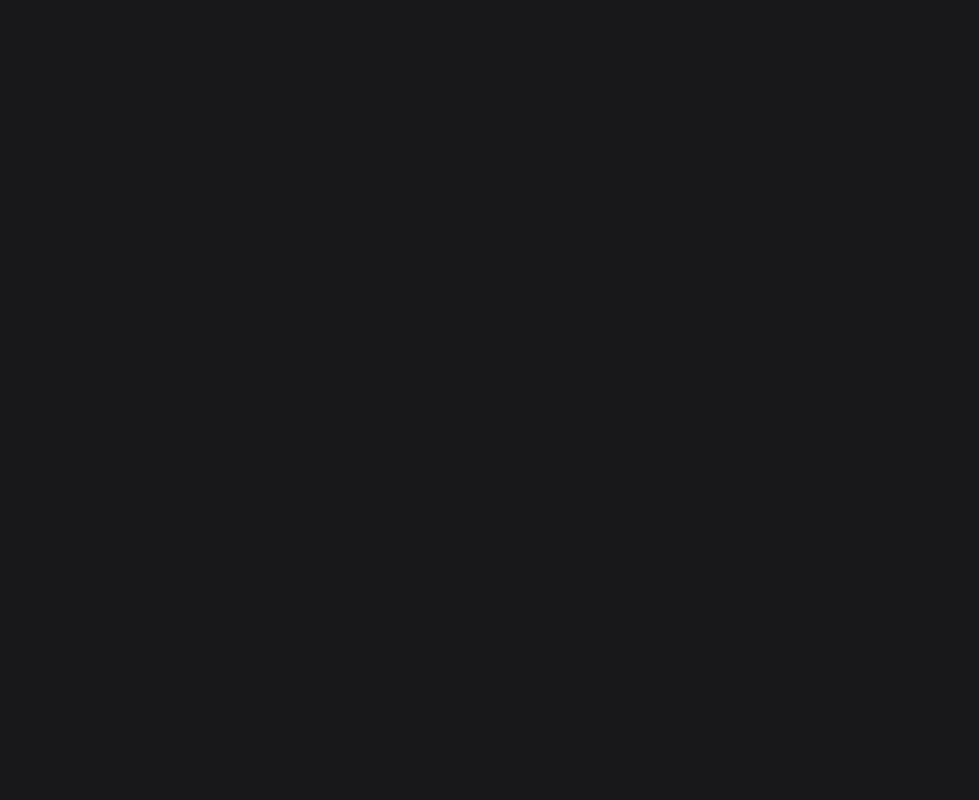
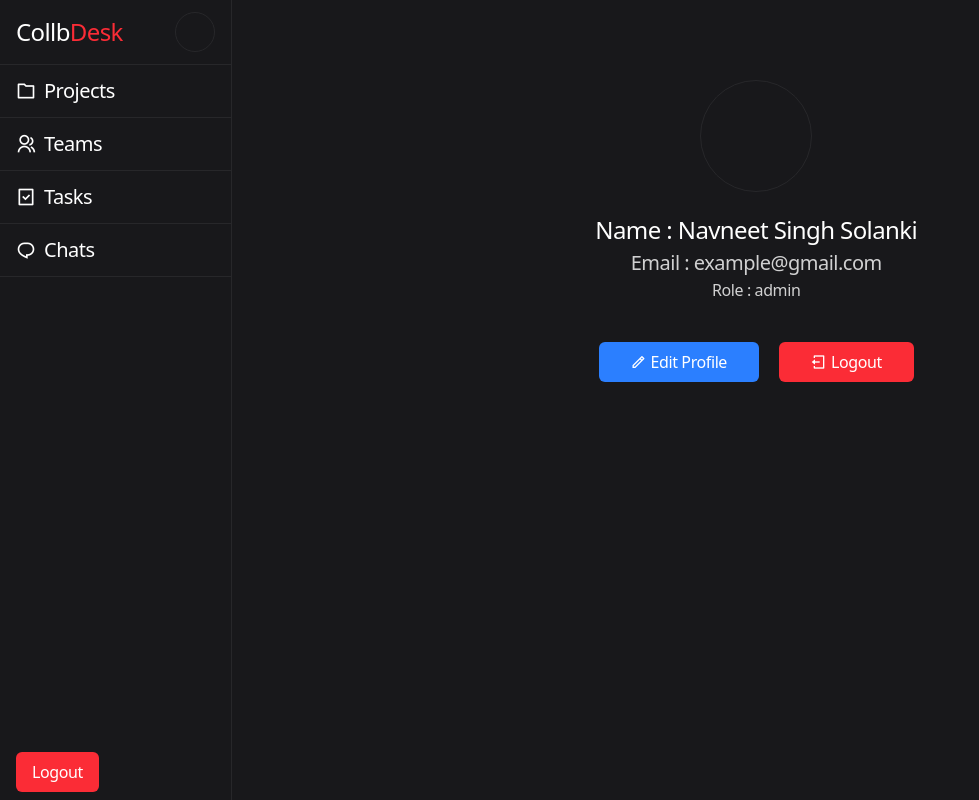
Before and after one commit to navneetnavneetnavneet/CollabDesk, a React (Vite) app in the folder Frontend/: page /profile in a window 1280 px wide. Before the commit this address had no page. Shown: the whole page, without its empty margins (0-979 px from the left). Built offline with nearby package versions, Linux system fonts and the light colour scheme.

Commit message:
profile page ui is done

```diff
--- a/Frontend/src/components/layout/MobileNavbar.jsx
+++ b/Frontend/src/components/layout/MobileNavbar.jsx
@@ -1,7 +1,8 @@
 import React, { useState } from "react";
-import { Link } from "react-router-dom";
+import { Link, useNavigate } from "react-router-dom";
 
 const MobileNavbar = () => {
+  const navigate = useNavigate();
   const [width, setWidth] = useState(0);
 
   return (
@@ -16,7 +17,10 @@ const MobileNavbar = () => {
             Collb<span className="text-red-500">Desk</span>
           </h1>
         </div>
-        <div className="w-10 h-10 rounded-full border border-zinc-800 overflow-hidden cursor-pointer"></div>
+        <div
+          onClick={() => navigate("/profile")}
+          className="w-10 h-10 rounded-full border border-zinc-800 overflow-hidden cursor-pointer"
+        ></div>
       </nav>
       <aside
         style={{ width: `${width}%` }}
--- /dev/null
+++ b/Frontend/src/pages/Profile.jsx
@@ -0,0 +1,42 @@
+import React from "react";
+import { useNavigate } from "react-router-dom";
+
+const Profile = () => {
+  const navigate = useNavigate();
+
+  return (
+    <div className="w-full h-full px-4 sm:px-10">
+      <div className="w-full md:w-2/3 lg:w-2/3 mx-auto pt-10 sm:pt-20 flex flex-col gap-5 items-center">
+        <div className="w-28 h-28 rounded-full border border-zinc-800 overflow-hidden"></div>
+        <div className="flex flex-col items-center justify-center">
+          <h3 className="text-[1.5rem] font-medium tracking-tight">
+            Name : Navneet Singh Solanki
+          </h3>
+          <h4 className="text-[1.25rem] font-normal tracking-tight opacity-80">
+            Email : example@gmail.com
+          </h4>
+          <h5 className="text-[1rem] font-normal tracking-tight opacity-80">
+            Role : admin
+          </h5>
+        </div>
+        <div className="w-full pt-5 flex items-center justify-center gap-5">
+          <button
+            onClick={() => navigate("/edit-profile")}
+            className="w-fit flex items-center justify-center gap-1 px-8 py-2 rounded-md bg-blue-500 hover:bg-blue-600 border-none outline-none cursor-pointer"
+          >
+            <i className="ri-pencil-line"></i>
+            <span className="text-base font-normal tracking-tight">
+              Edit Profile
+            </span>
+          </button>
+          <button className="w-fit flex items-center justify-center gap-1 px-8 py-2 rounded-md bg-red-500 hover:bg-red-600 border-none outline-none cursor-pointer">
+            <i className="ri-logout-box-line"></i>
+            <span className="text-base font-normal tracking-tight">Logout</span>
+          </button>
+        </div>
+      </div>
+    </div>
+  );
+};
+
+export default Profile;
--- a/Frontend/src/routes/MainRoutes.jsx
+++ b/Frontend/src/routes/MainRoutes.jsx
@@ -1,4 +1,4 @@
-import React from "react";
+import React, { Profiler } from "react";
 import { Route, Routes } from "react-router-dom";
 import Register from "../pages/Register";
 import Login from "../pages/Login";
@@ -6,6 +6,7 @@ import Dashboard from "../pages/Dashboard";
 import Layout from "../components/layout/Layout";
 import Projects from "../pages/Projects";
 import CreateNewProject from "../pages/CreateNewProject";
+import Profile from "../pages/Profile";
 
 const MainRoutes = () => {
   return (
@@ -17,6 +18,7 @@ const MainRoutes = () => {
         <Route path="/" element={<Dashboard />} />
         <Route path="/projects" element={<Projects />} />
         <Route path="/create-new-project" element={<CreateNewProject />} />
+        <Route path="/profile" element={<Profile />} />
       </Route>
     </Routes>
   );
```
